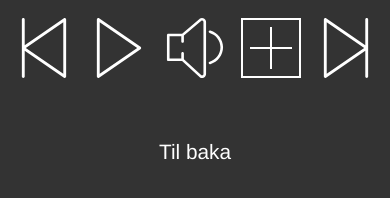
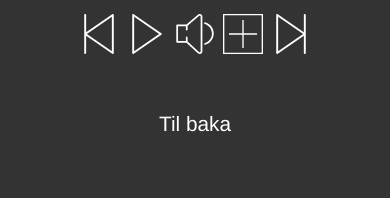
Before and after one commit to VifillS/Gaflari, a website: page video.html in a window 390 px wide. Drawn offline with nearby package versions, Linux system fonts and the light colour scheme; files that its build step writes are made by us from their sources.

Commit message:
laga media queries

```diff
--- a/scss/player.scss
+++ b/scss/player.scss
@@ -35,6 +35,10 @@
   overflow-wrap: break-word;
   color: #fff;
   text-align: center;
+
+  @media only screen and (max-device-width: 500px) {
+    font-size: 150%;
+  }
 }
 
 .toolbar {
@@ -44,18 +48,14 @@
   justify-content: center;
 
   .button {
+    width: 10%;
+    height: 10%;
     max-width: 3 * $gutter;
     max-height: 3 * $gutter;
-    margin: 2%;
+    min-width: 2 * $gutter;
+    min-height: 2 * $gutter;
+    margin: 1%;
     cursor: pointer;
-
-    // TODO laga þannig að sé háð prósentu
-    @media only screen and (max-device-width: 500px) {
-      width: 10%;
-      height: 10%;
-      max-width: 2.5 * $gutter;
-      max-height: 2.5 * $gutter;
-    }
   }
 }
 
@@ -71,7 +71,7 @@
     cursor: pointer;
 
     @media only screen and (max-device-width: 500px) {
-      font-size: 140%;
+      font-size: 130%;
     }
   }
 }
```
